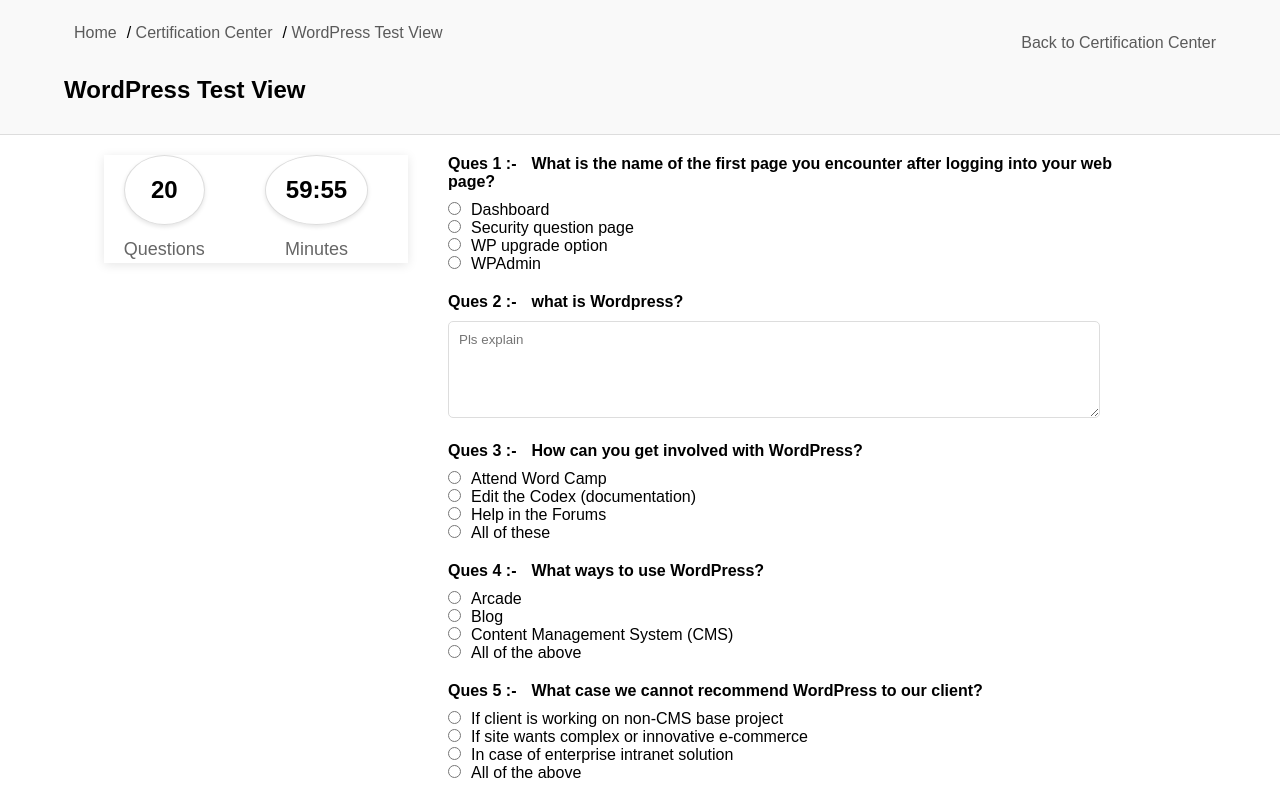
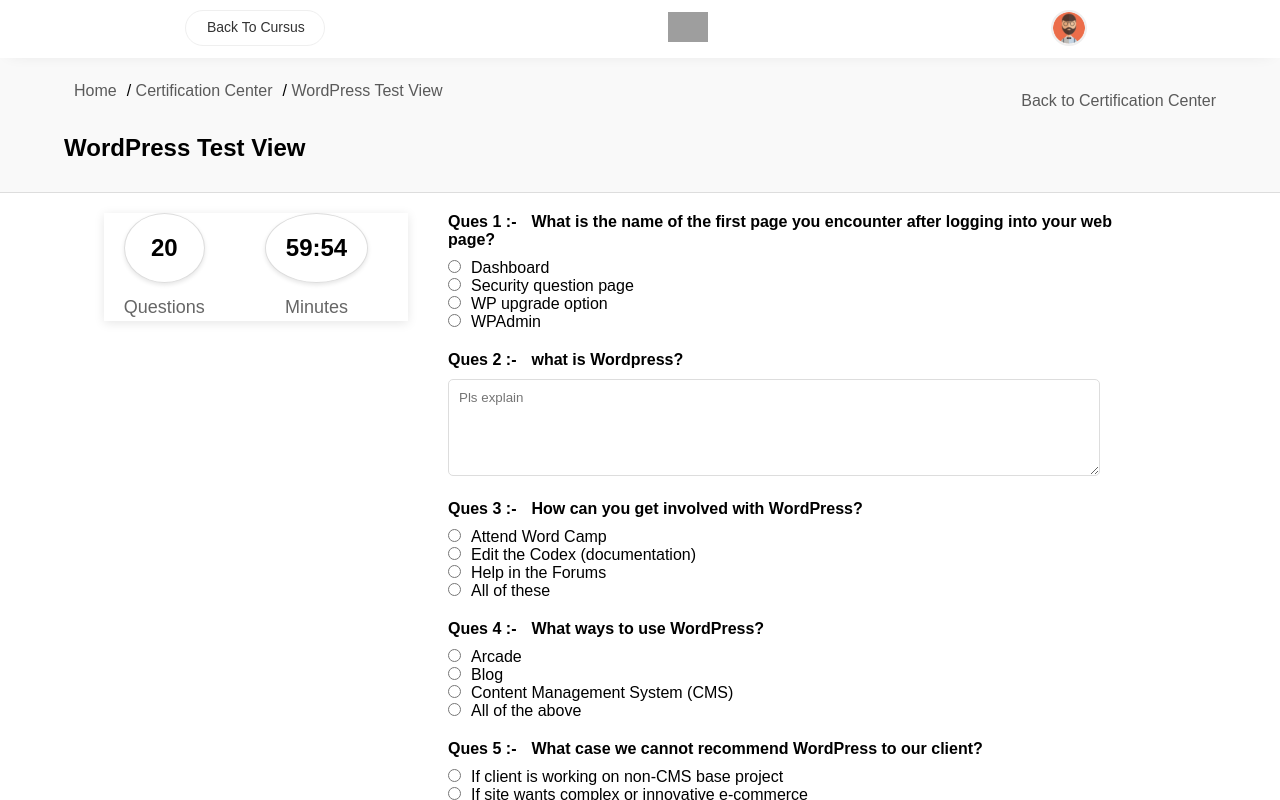
Before and after one commit to khangper/SWD392_FinalProject, a React (Create React App) app: page /certificates-test in a window 1280 px wide. Shown: the top 800 px of the page. Built offline with nearby package versions, Linux system fonts and the light colour scheme; grey boxes are pictures that could not be loaded.

Commit message:
thêm header vs footer cho certification test

```diff
--- a/src/pages/CertificationTest/CertificationTest.css
+++ b/src/pages/CertificationTest/CertificationTest.css
@@ -204,7 +204,7 @@
   }
 
   .sticky {
-    position: -webkit-sticky; /* For Safari */
+
     position: sticky;
     top: 0;
     background-color: white;
--- a/src/pages/CertificationTest/CertificationTest.js
+++ b/src/pages/CertificationTest/CertificationTest.js
@@ -1,5 +1,8 @@
 import React, { useEffect, useState } from 'react'
 import './CertificationTest.css'
+import Footer from '../../components/Footer/Footer'
+import Header from '../../components/Header/Header'
+
 const CertificationTest = () => {
     const [sticky, setSticky] = useState(false)
     useEffect(() => {
@@ -35,7 +38,7 @@
     return (
 
         <div>
-
+            <Header />
             <div className="certification_test">
                 <div className="certification_test-header">
                     <div className="certification_test-container">
@@ -64,6 +67,7 @@
                         </div>
                     </div>
                 </div>
+
                 <div className="certification_test-question">
                     <div className="certification_test-container">
                         <div className="certification_test-row">
@@ -738,7 +742,7 @@
                         </div>
                     </div>
                 </div>
-
+                <Footer />
 
             </div>
 
```
